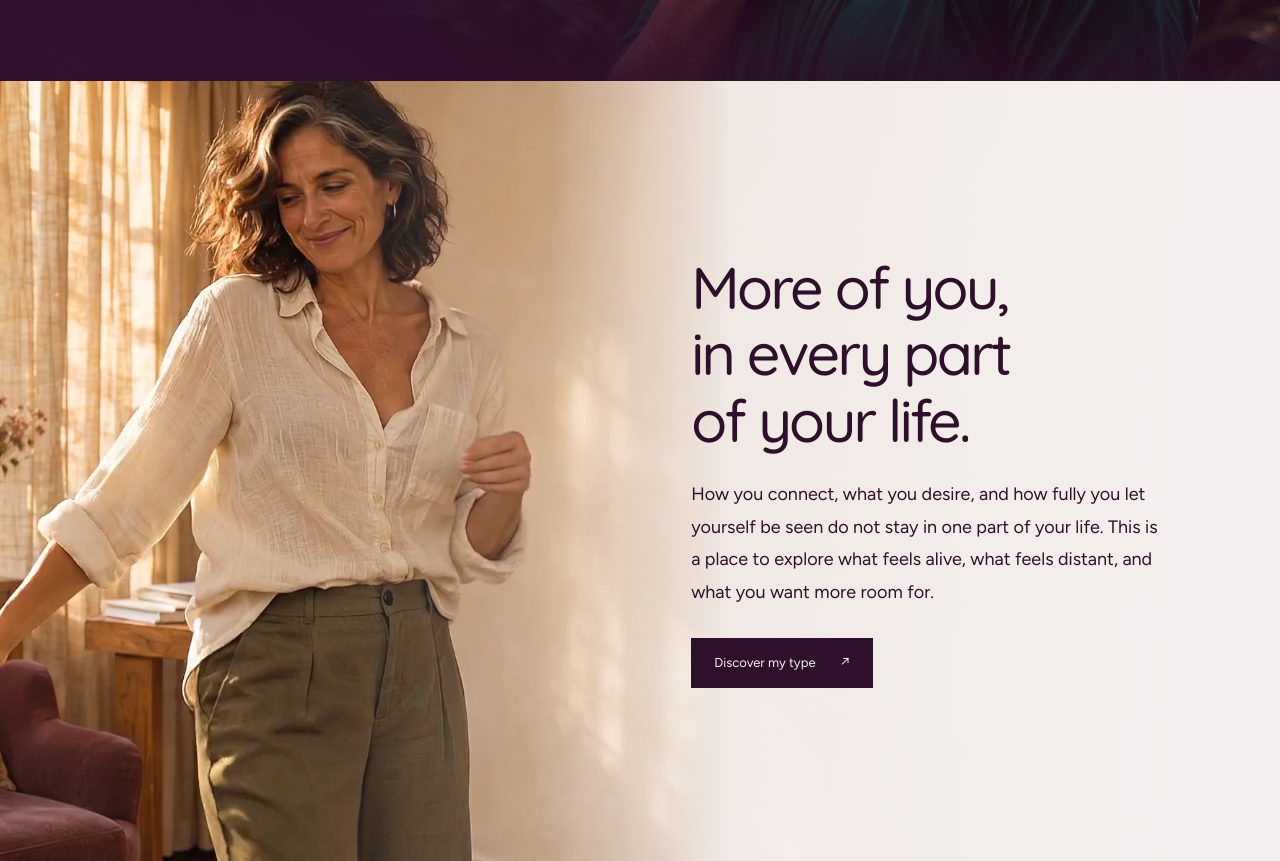
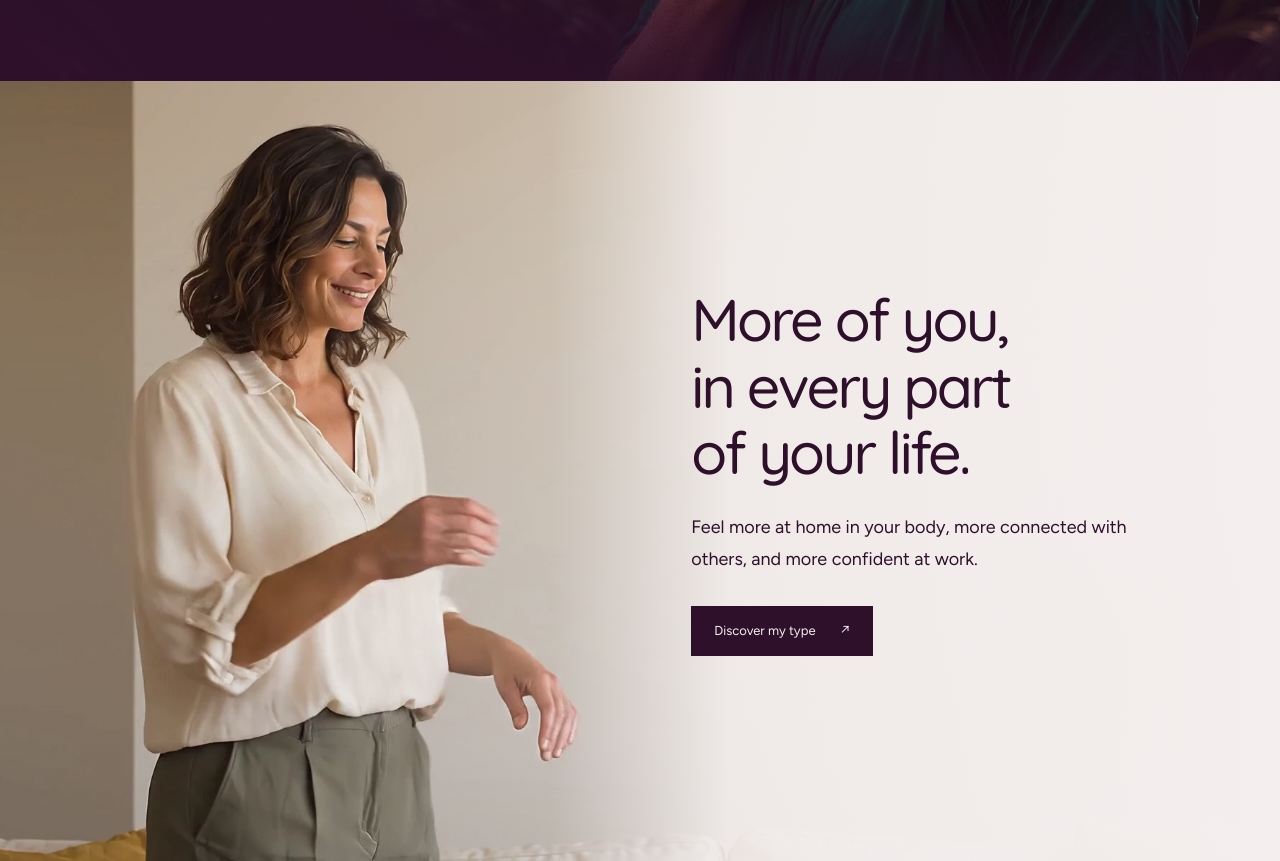
Before and after one commit to guldanjaMAX/tracy-allyn-preview, a plain HTML site: page index.html in a window 1280 px wide. Shown: the part 719-1580 px from the top of the page. Drawn offline with Linux system fonts and the light colour scheme.

Commit message:
Use approved home scene in homepage bridge

```diff
--- a/index.html
+++ b/index.html
@@ -141,10 +141,10 @@ html.menu-open{overflow:hidden}.site-menu{position:fixed;inset:0 0 0 auto;margin
 <div class="homepage-sections">
 <section id="bridge" aria-labelledby="bridge-heading" class="hp-section hp-bridge hp-bridge-video theme-light">
   <div class="hp-bridge-media" aria-hidden="true">
-    <picture class="hp-bridge-poster"><source media="(max-width: 1000px)" srcset="assets/bridge-life/bridge-work-mobile-v2.webp" width="1080" height="1920"><img src="assets/bridge-life/bridge-work-desktop-v2.webp" width="1920" height="1080" alt="" loading="lazy" decoding="async"></picture>
-    <video id="bridge-video" class="hp-bridge-film" muted playsinline loop preload="none" tabindex="-1" data-desktop="assets/bridge-life/bridge-work-desktop-v2.mp4" data-mobile="assets/bridge-life/bridge-work-mobile-v2.mp4"></video>
+    <picture class="hp-bridge-poster"><source media="(max-width: 1000px)" srcset="assets/bridge-life/home-cast-mobile-preview-v1.webp" width="1080" height="1920"><img src="assets/bridge-life/home-cast-desktop-preview-v1.webp" width="1920" height="1080" alt="" loading="lazy" decoding="async"></picture>
+    <video id="bridge-video" class="hp-bridge-film" muted playsinline loop preload="none" tabindex="-1" data-desktop="assets/bridge-life/home-cast-desktop-preview-v1.mp4" data-mobile="assets/bridge-life/home-cast-mobile-preview-v1.mp4"></video>
   </div>
-  <div class="hp-inner hp-bridge-video-copy"><h2 id="bridge-heading" class="hp-title">More of you, in every part of your life.</h2><p class="hp-copy">How you connect, what you desire, and how fully you let yourself be seen do not stay in one part of your life. This is a place to explore what feels alive, what feels distant, and what you want more room for.</p><div class="hp-actions"><a class="hp-button" href="quiz-preview.html">Discover my type <span aria-hidden="true">↗</span></a></div></div>
+  <div class="hp-inner hp-bridge-video-copy"><h2 id="bridge-heading" class="hp-title">More of you, in every part of your life.</h2><p class="hp-copy">Feel more at home in your body, more connected with others, and more confident at work.</p><div class="hp-actions"><a class="hp-button" href="quiz-preview.html">Discover my type <span aria-hidden="true">↗</span></a></div></div>
 </section>
 <section id="about" aria-labelledby="about-heading" class="hp-section hp-about hp-about-jungle theme-dark">
   <div class="hp-about-jungle-media" aria-hidden="true">
```
Also changed, not shown: living-o-preview.html (+3 -3 lines).
